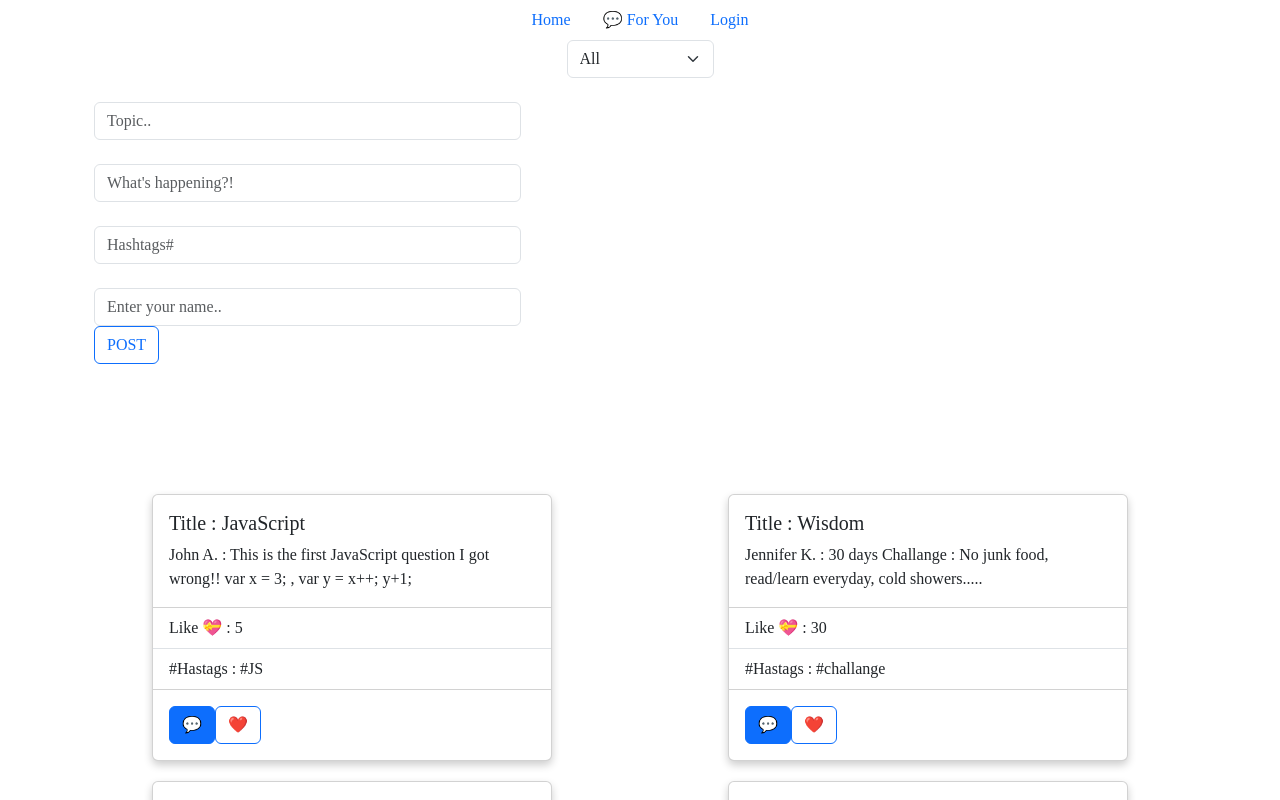
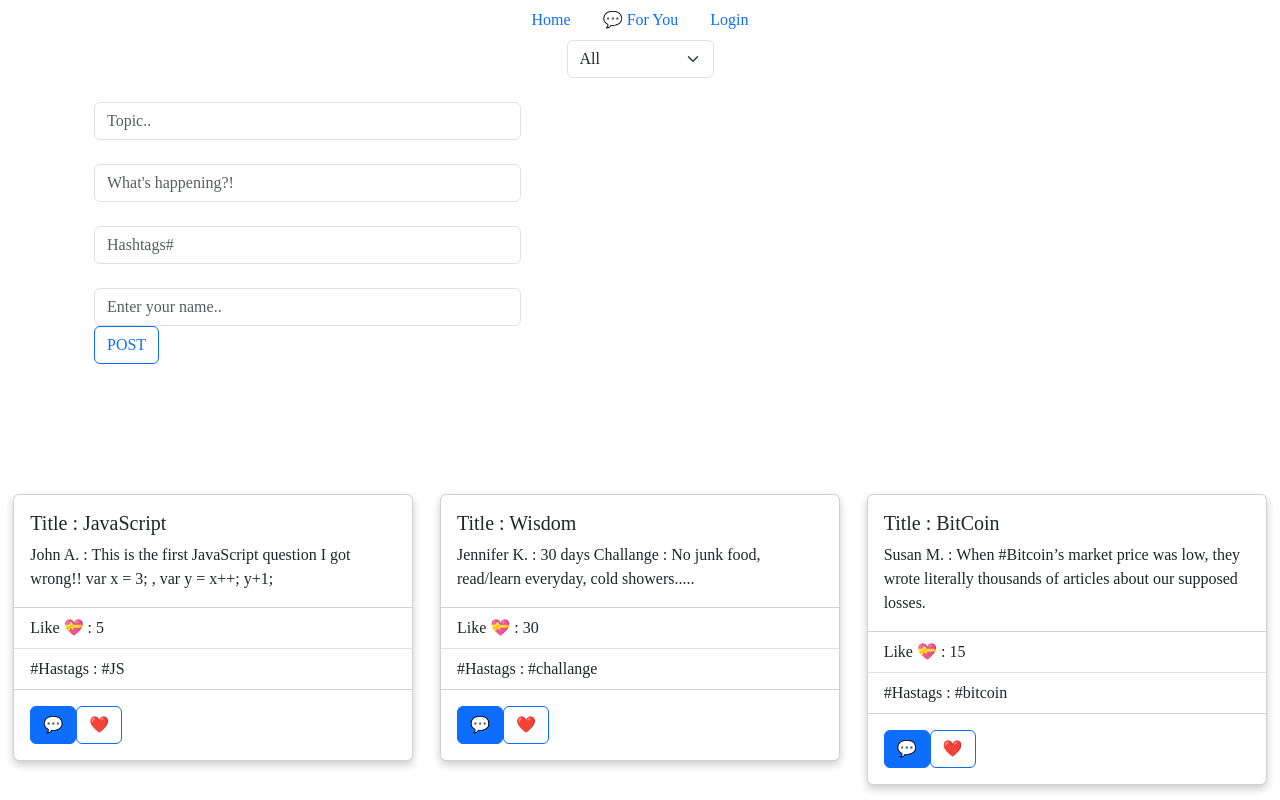
Before and after one commit to Gamze1314/Phase-2-Project, a React (Create React App) app: page /foryou in a window 1280 px wide. Shown: the top 800 px of the page. Built offline with nearby package versions, Linux system fonts and the light colour scheme; data requests are answered from the project's data file.

Commit message:
Updates App.js

```diff
--- a/src/App.css
+++ b/src/App.css
@@ -1,10 +1,6 @@
 .App {
-  /* text-align: center; */
   font-family: HelveticaNeue-Light;
-  margin: 0% 5% 0% 5%;
-  /* text-align: center; */
 }
-
 
 .red-font {
   color: red;
@@ -43,18 +39,3 @@
   display: flex;
   flex-direction: column;
 }
-
-
-/* .card {
-    margin: 1rem;
-    display: flex;
-    flex-direction: column;
-    justify-content: center;
-    align-items: center;
-    padding: 1rem;
-    background-color: cornflowerblue;
-}
-
-.card h3, .card h4 {
-    margin-bottom: 1em;
-} */
--- a/src/App.js
+++ b/src/App.js
@@ -5,10 +5,8 @@ import { Outlet } from "react-router-dom";
 import { useState, useEffect } from "react";
 
 //useEffect is a function that will run a function when the component is first rendered.=> get the data from the server.
-// pass data down with context property
 //useOutletContext hook to access the context in the child components.
 function App() {
-  //FETCH DATA FROM SERVER,AND STORE IT IN THE STATE. (USEEFFECT)
   const [tweets, setTweets] = useState([]);
 
   useEffect(() => {
--- a/src/NavBar.js
+++ b/src/NavBar.js
@@ -1,6 +1,5 @@
 import React from "react";
 import Nav from "react-bootstrap/Nav";
-
 
 function NavBar() {
   return (
@@ -19,4 +18,3 @@ function NavBar() {
 }
 
 export default NavBar;
-//💬 For You
--- a/src/index.js
+++ b/src/index.js
@@ -2,7 +2,6 @@ import React from "react";
 import ReactDOM from "react-dom/client";
 import { createBrowserRouter, RouterProvider } from "react-router-dom";
 import routes from "./routes.js";
-// import "./index.css";
 import "bootstrap/dist/css/bootstrap.min.css";
 
 const router = createBrowserRouter(routes);
```
